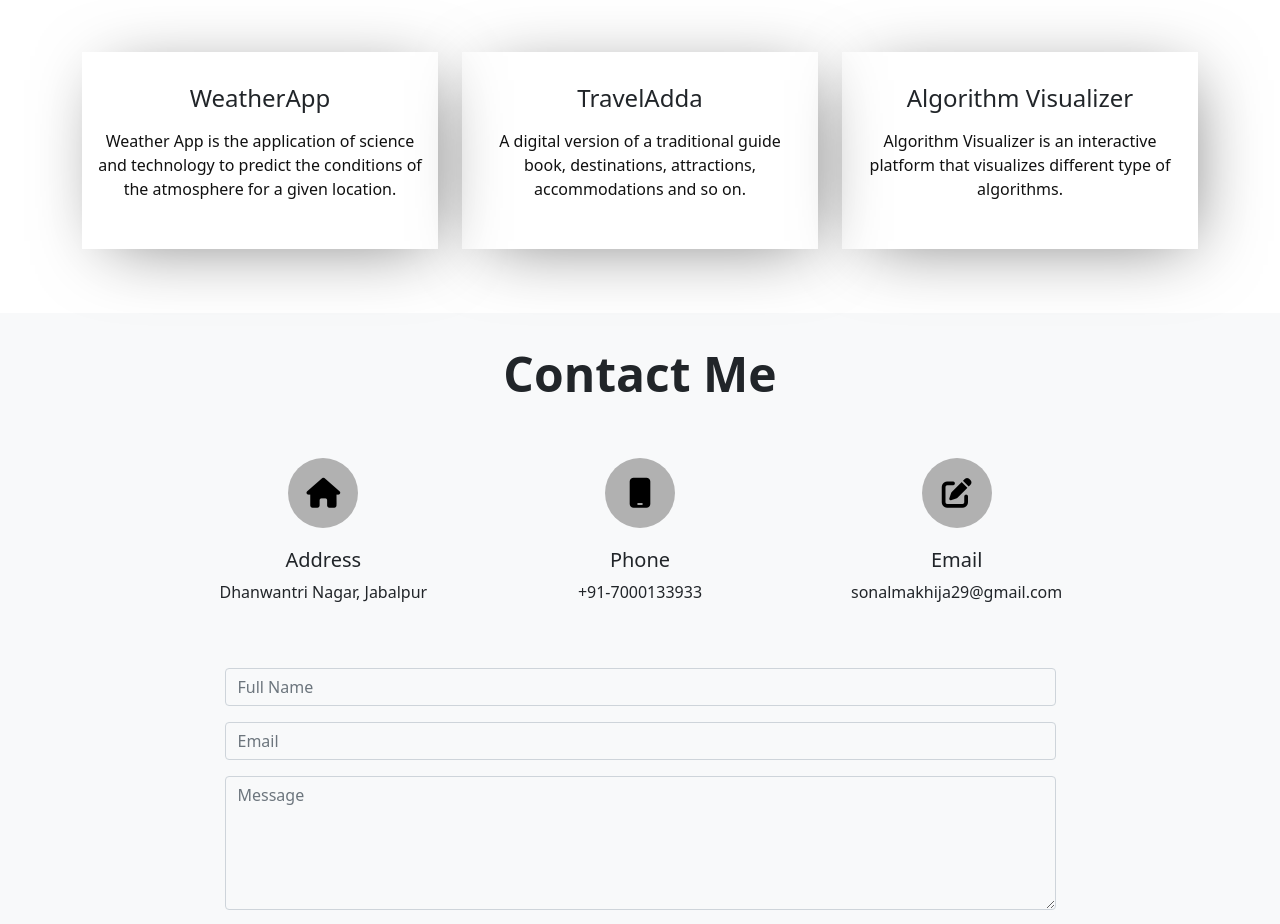
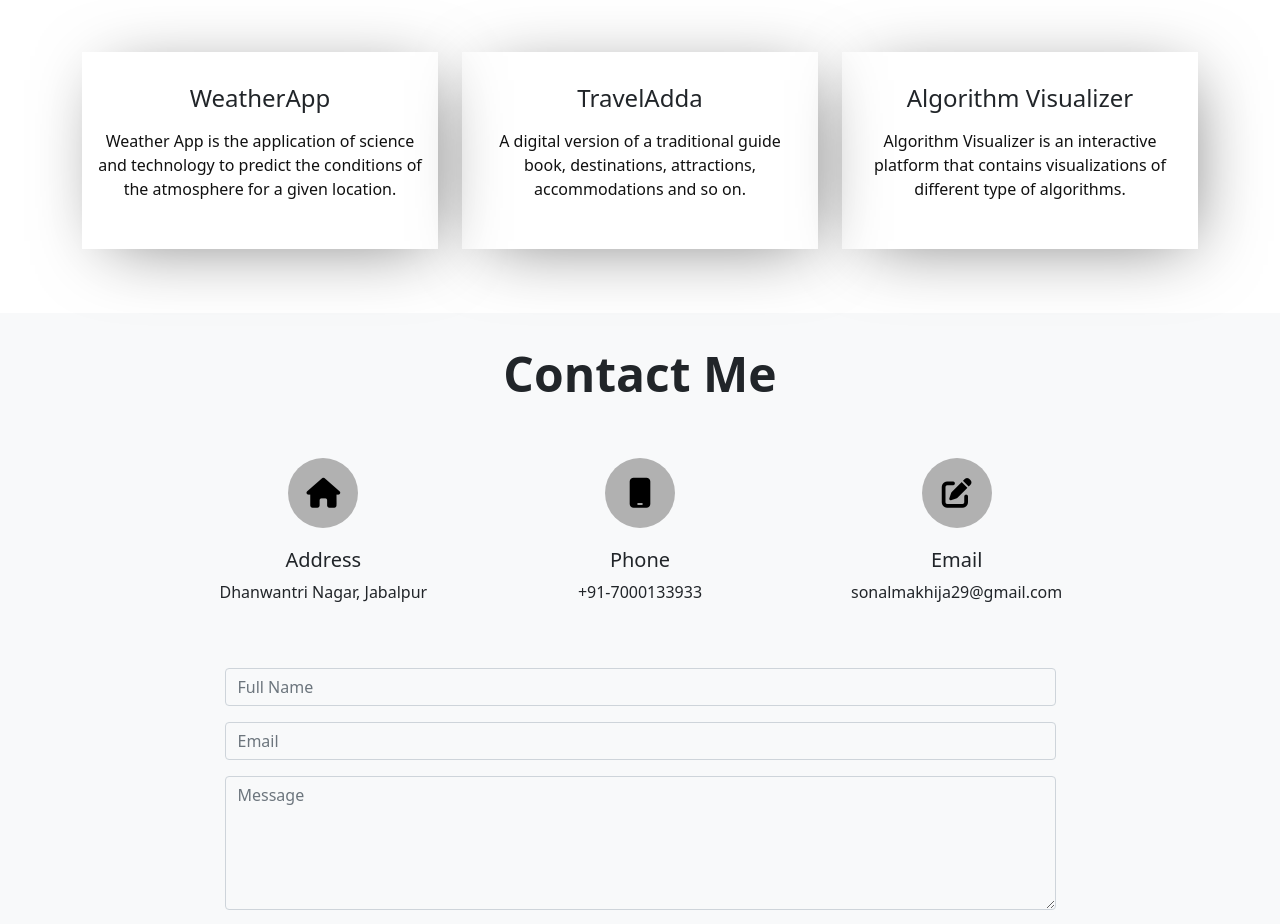
Before and after one commit to sonalmakhijaa/portfolio, a plain HTML site: page index.html in a window 1280 px wide. Shown: the part 2980-3904 px from the top of the page. Drawn offline with nearby package versions, Linux system fonts and the light colour scheme.

Commit message:
Update index.html

```diff
--- a/index.html
+++ b/index.html
@@ -290,7 +290,7 @@
                     <div class="card-p text-center py-3">
                         <div class="card-body">
                             <h4 class="font-weight-bold pb-2 ">Algorithm Visualizer</h4>
-                            <p>Algorithm Visualizer is an interactive platform that visualizes different type of algorithms.</p>
+                            <p>Algorithm Visualizer is an interactive platform that contains visualizations of different type of algorithms.</p>
                         </div>
                     </div>
                 </div>
```
